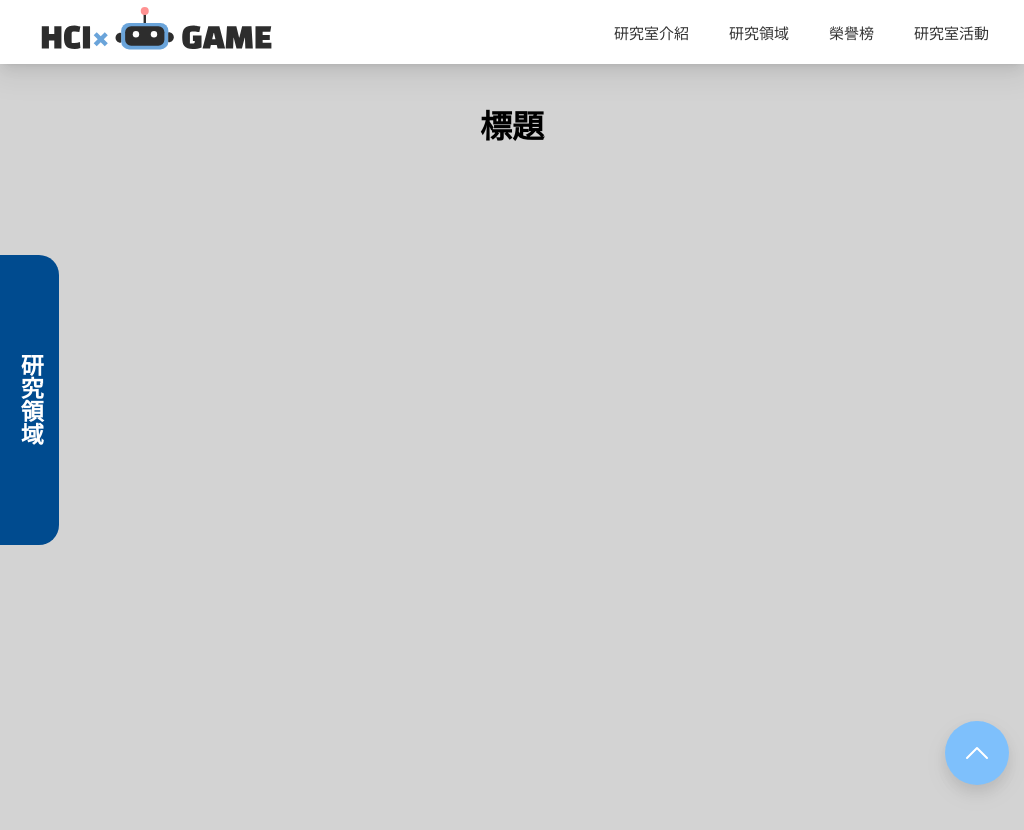
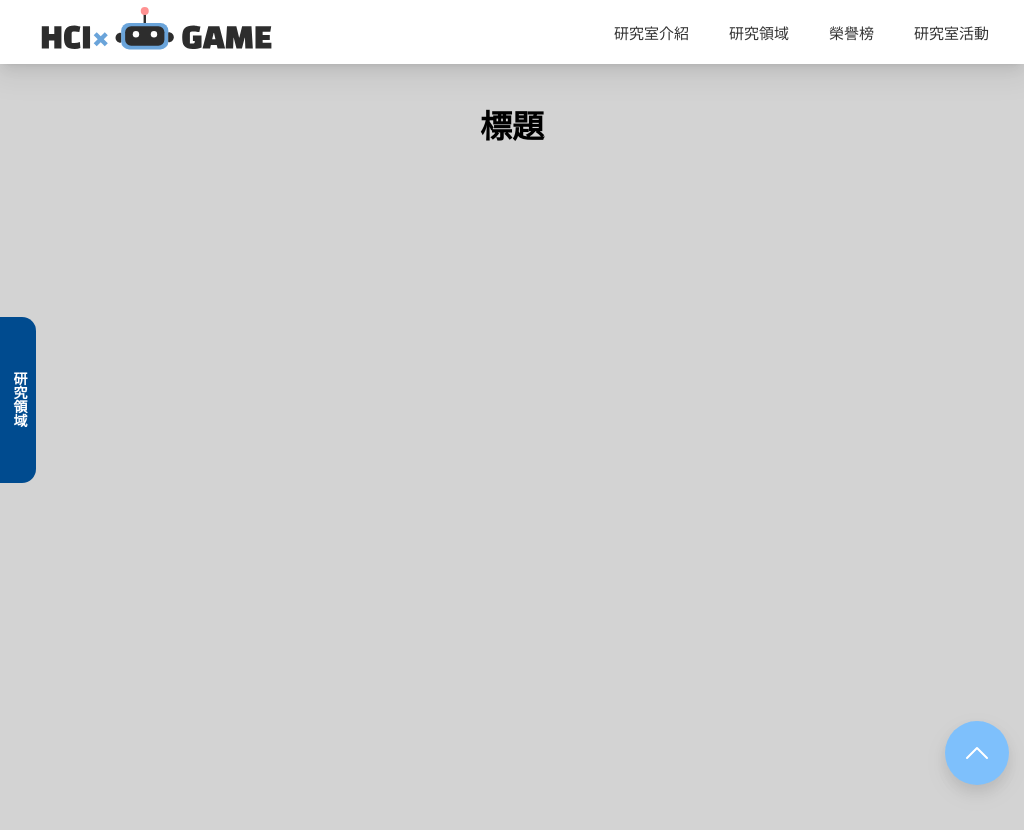
Before and after one commit to linnaijun/HCIwebsite, a React (Create React App) app: page / in a window 1024 px wide. Shown: the top 830 px of the page. Built offline with nearby package versions, Linux system fonts and the light colour scheme.

Commit message:
修修CSS 置左標籤RWD

```diff
--- a/src/App.css
+++ b/src/App.css
@@ -103,8 +103,8 @@
   left: 0;
   top: 50%;
   transform: translateX(var(--translate-x)) translateY(-50%);
-  width: 23px;
-  height: 194px;
+  width: 20px;
+  height: 172px;
   background-color: #7EC0FC;
   display: inline-flex;
   flex-direction: column;
@@ -288,18 +288,7 @@
     margin: 2px 1px;
   }
 
-  .fixedBox {
-    width: 14 px;
-    height: 118px;
-    font-size: 14px;
-    border-radius: 0px 14px 14px 0px;
-    padding: 24px 8px;
-    background: #7EC0FC;
-  }
 
-  .verticalText {
-    font-size: 14px;
-  }
 
   .scrollToTopButton {
     width: 56px;
@@ -361,6 +350,20 @@
     display: flex;
     /* 當菜單打開時顯示連結 */
   }
+
+  .fixedBox {
+    width: 14 px;
+    height: 118px;
+    font-size: 14px;
+    border-radius: 0px 14px 14px 0px;
+    padding: 24px 8px;
+    background: #7EC0FC;
+  }
+
+  .verticalText {
+    font-size: 14px;
+  }
+
 }
 
 /* 中型裝置（平板） */
@@ -411,6 +414,20 @@
     /* 在平板上的懸停位置 */
     /* 根據需要調整其他樣式 */
   }
+
+  .fixedBox {
+    width: 14 px;
+    height: 118px;
+    font-size: 14px;
+    border-radius: 0px 14px 14px 0px;
+    padding: 24px 8px;
+    background: #7EC0FC;
+  }
+
+  .verticalText {
+    font-size: 14px;
+  }
+
 }
 
 
```
